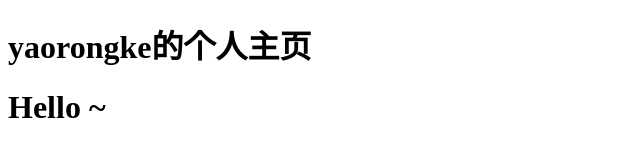
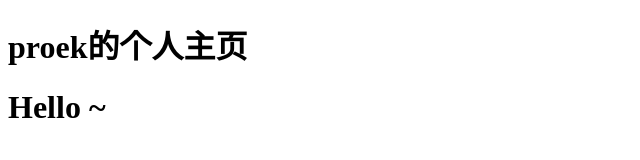
Before and after one commit to prowk/prowk.github.io, a plain HTML site: page index.html in a window 1280 px wide. Shown: the whole page, without its empty margins (0-640 px from the left). Drawn offline with Linux system fonts and the light colour scheme.

Commit message:
Update index.html

```diff
--- a/index.html
+++ b/index.html
@@ -5,7 +5,7 @@
     <title>yaorongke</title>
 </head>
 <body>
-    <h1>yaorongke的个人主页</h1>
+    <h1>proek的个人主页</h1>
     <h1>Hello ~</h1>
 </body>
 </html>
```
